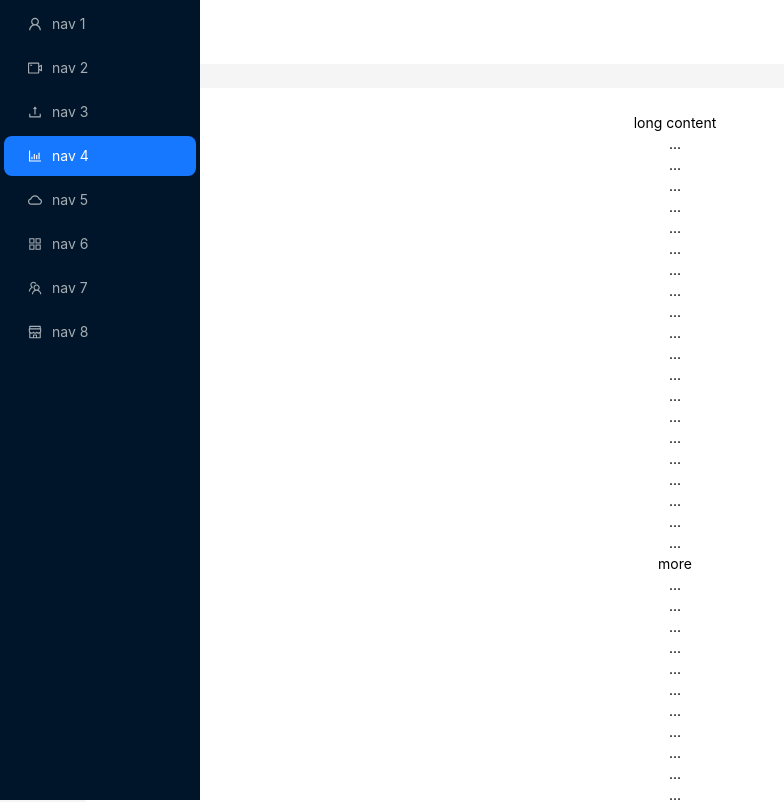
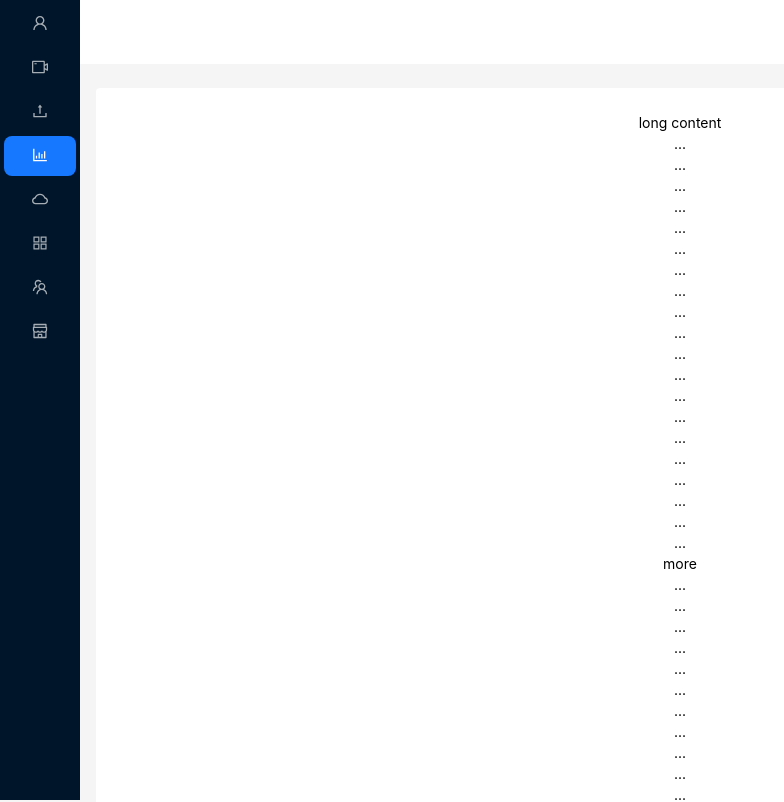
Before and after one commit to lelequinter/antd-demo, a Next.js app: page / in a window 1280 px wide. Shown: the top 802 px of the page, without its empty margins (0-784 px from the left). Built offline with nearby package versions, Linux system fonts and the light colour scheme.

Commit message:
mouse leave and mouse enter in sider bar

```diff
--- a/src/app/components/test.tsx
+++ b/src/app/components/test.tsx
@@ -1,4 +1,7 @@
+"use client";
 import React from "react";
+
+import Sider from "antd/es/layout/Sider";
 import { Layout, Menu, MenuProps } from "antd";
 import { Content, Footer, Header } from "antd/es/layout/layout";
 import {
@@ -10,10 +13,9 @@ import {
   UploadOutlined,
   UserOutlined,
   VideoCameraOutlined,
-  } from '@ant-design/icons';
-import Sider from "antd/es/layout/Sider";
+} from "@ant-design/icons";
 
-const items: MenuProps['items'] = [
+const items: MenuProps["items"] = [
   UserOutlined,
   VideoCameraOutlined,
   UploadOutlined,
@@ -29,47 +31,66 @@ const items: MenuProps['items'] = [
 }));
 
 const TestComponent = () => {
+  const mouseEnter = () => {
+    console.log("mouse enter");
+  };
 
-
+  const mouseLeave = () => {
+    console.log("mouse leave");
+  };
 
   return (
     <Layout hasSider>
       <Sider
-        // onmo
-        style={{ overflow: 'auto', height: '100vh', position: 'fixed', left: 0, top: 0, bottom: 0 }}
+        trigger={null}
+        collapsible
+        collapsed={true}
+        onMouseEnter={mouseEnter}
+        onMouseLeave={mouseLeave}
+        style={{
+          overflow: "auto",
+          height: "100vh",
+          position: "fixed",
+          left: 0,
+          top: 0,
+          bottom: 0,
+        }}
       >
-        <div className="demo-logo-vertical" />
-        <Menu theme="dark" mode="inline" defaultSelectedKeys={['4']} items={items} />
+        <Menu
+          theme="dark"
+          mode="inline"
+          defaultSelectedKeys={["4"]}
+          items={items}
+        />
       </Sider>
-      <Layout style={{ marginLeft: 70 }}>
-        <Header style={{ padding: 0, background: '#fff' }} />
-        <Content style={{ margin: '24px 16px 0', overflow: 'initial' }}>
+      <Layout style={{ marginLeft: 80 }}>
+        <Header style={{ padding: 0, background: "#fff" }} />
+        <Content style={{ margin: "24px 16px 0", overflow: "initial" }}>
           <div
             style={{
               padding: 24,
-              textAlign: 'center',
-              background: '#fff',
+              textAlign: "center",
+              background: "#fff",
               borderRadius: 4,
             }}
           >
-            <p style={{color: "black"}}>long content</p>
+            <p style={{ color: "black" }}>long content</p>
             {
               // indicates very long content
               Array.from({ length: 100 }, (_, index) => (
-                <p key={index} style={{color: "black"}}>
-                  {index % 20 === 0 && index ? 'more' : '...'}
+                <p key={index} style={{ color: "black" }}>
+                  {index % 20 === 0 && index ? "more" : "..."}
                   <br />
                 </p>
               ))
             }
           </div>
         </Content>
-        <Footer style={{ textAlign: 'center' }}>
+        <Footer style={{ textAlign: "center" }}>
           Ant Design ©{new Date().getFullYear()} Created by Ant UED
         </Footer>
       </Layout>
     </Layout>
-
   );
 };
 
```
Lines whose indentation alone changed are shown as unchanged.
